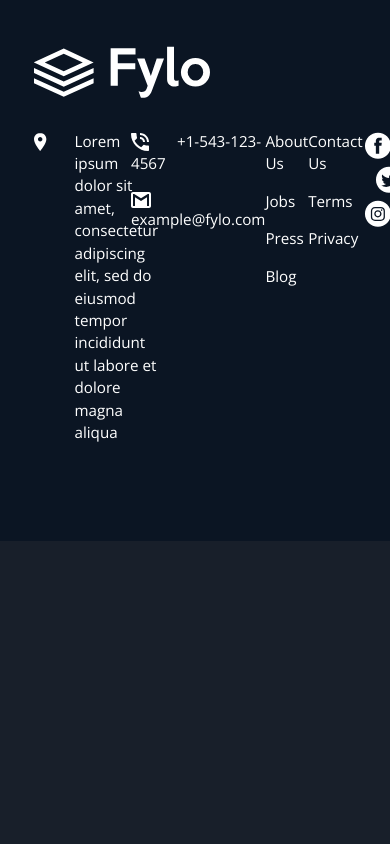
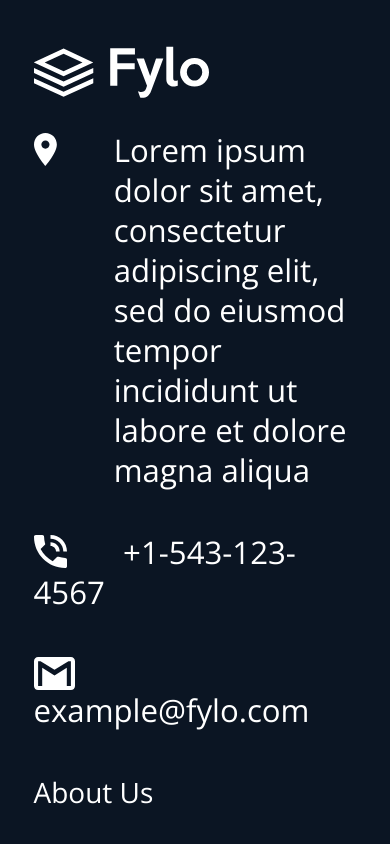
Before and after one commit to jskrnqwerty/frontend-mentor-fylo, a React (Vite) app: page / in a window 390 px wide. Shown: the part 9040-9884 px from the top of the page. Before the commit the page ends 9581 px from the top, so only its background shows below. Built offline with nearby package versions, Linux system fonts and the light colour scheme.

Commit message:
mobile footer

```diff
--- a/src/scss/abstracts/_media-sizes.scss
+++ b/src/scss/abstracts/_media-sizes.scss
@@ -2,7 +2,7 @@ $mobile-screen: 765px;
 
 $body-font-size: 14px;
 
-// Destop sizes
+// Desktop sizes
 $heading-size: 0rem;
 $text-size-8: 0.8rem;
 $menu-text-size: 0.9rem;
--- a/src/scss/abstracts/_placeholders.scss
+++ b/src/scss/abstracts/_placeholders.scss
@@ -1,7 +1,5 @@
 @use "media-sizes" as *;
 @use "colors" as *;
-
-// $text-color: hsl(0, 0%, 100%);
 
 %button {
   padding: 1rem 6rem;
@@ -21,5 +19,4 @@
 %medium-text {
   font-size: $explanation-text-size;
   line-height: 1.4rem;
-  // margin: 0.7rem 0;
 }
--- a/src/scss/components/_footer.scss
+++ b/src/scss/components/_footer.scss
@@ -89,4 +89,105 @@
       }
     }
   }
+
+  @media screen and (max-width: $mobile-screen) {
+    // @extend %header-footer-padding;
+    // background-color: $footer-bg;
+    // text-align: left;
+
+    &_logo {
+      width: 45vw;
+      // margin-bottom: 2em;
+
+    }
+    &_info {
+      display: inline-flex;
+      flex-direction: column;
+      gap: 3em;
+      // justify-content: space-between;
+
+      %footer-item-margin {
+        // margin-bottom: 1em;
+      }
+
+      .icon {
+        height: 2.1rem;
+        // float: left;
+        margin-right: 4em;
+        // align-self: start;
+        // margin-top: 0.2rem;
+      }
+
+      .text {
+        // display: inline;
+        // @extend %medium-text;
+        font-size: calc($mobile-text-size + 0.2rem);
+        line-height: $mobile-text-line-height ;
+      }
+
+      &_address {
+        // display: flex;
+        max-width: 100%;
+        .icon {
+        }
+        .text {
+        }
+      }
+
+      &_contact {
+
+        &_phone {
+          padding-bottom: 2em;
+          // @extend %footer-item-margin;
+          .icon {
+          }
+          .text {
+          }
+        }
+
+        &_email {
+          .icon {
+          }
+          .text {
+          }
+        }
+      }
+
+      &_quick-links-1, &_quick-links-2 {
+        ul {
+          font-size: $mobile-text-size;
+          line-height: $mobile-text-line-height;
+          // @extend %medium-text;
+          // list-style: none;
+          // text-align: left;
+          li {
+            // @extend %footer-item-margin;
+
+            a {
+              // text-decoration: none;
+              // color: $text-color;
+            }
+          }
+          li:hover {
+            // font-weight: 700;
+            // cursor: pointer;
+          }
+        }
+      }
+
+      &_social-icons {
+        align-self: center;
+
+        img {
+          width: calc(30px * 2);
+        }
+
+        .twitter-icon {
+          // margin-left: 0.8em;
+          // margin-right: 0.8em;
+        }
+      }
+    }
+
+  }
 }
--- a/src/scss/styles.css
+++ b/src/scss/styles.css
@@ -288,6 +288,40 @@
   margin-left: 0.8em;
   margin-right: 0.8em;
 }
+@media screen and (max-width: 765px) {
+  .footer_logo {
+    width: 45vw;
+  }
+  .footer_info {
+    display: inline-flex;
+    flex-direction: column;
+    gap: 3em;
+  }
+  .footer_info .icon {
+    height: 2.1rem;
+    margin-right: 4em;
+  }
+  .footer_info .text {
+    font-size: 1.95rem;
+    line-height: 2.5rem;
+  }
+  .footer_info_address {
+    max-width: 100%;
+  }
+  .footer_info_contact_phone {
+    padding-bottom: 2em;
+  }
+  .footer_info_quick-links-1 ul, .footer_info_quick-links-2 ul {
+    font-size: 1.75rem;
+    line-height: 2.5rem;
+  }
+  .footer_info_social-icons {
+    align-self: center;
+  }
+  .footer_info_social-icons img {
+    width: 60px;
+  }
+}
 
 .header {
   background-color: hsl(217, 28%, 15%);
```
Also changed, not shown: 1 other file (tests, documents, lock files or other folders).
